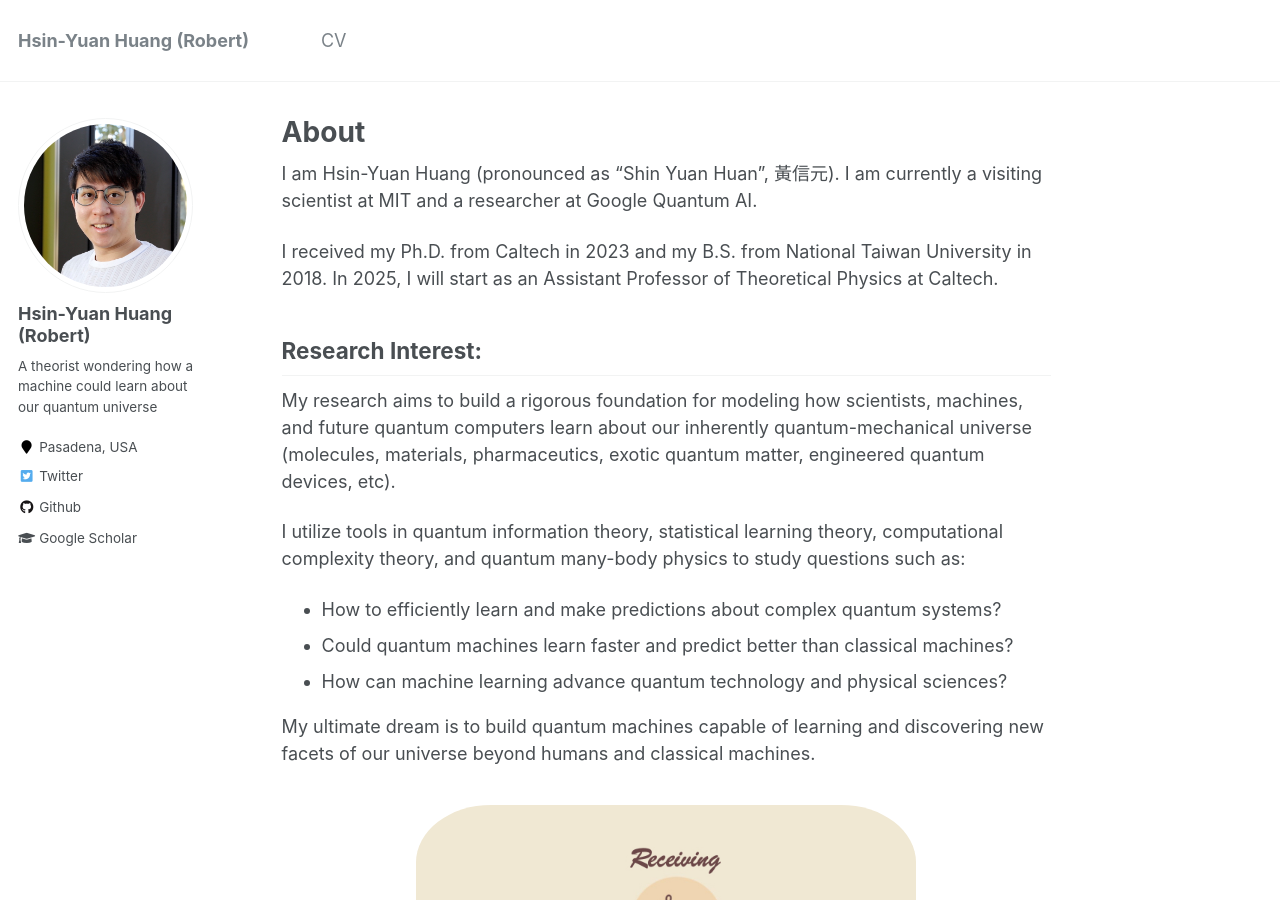
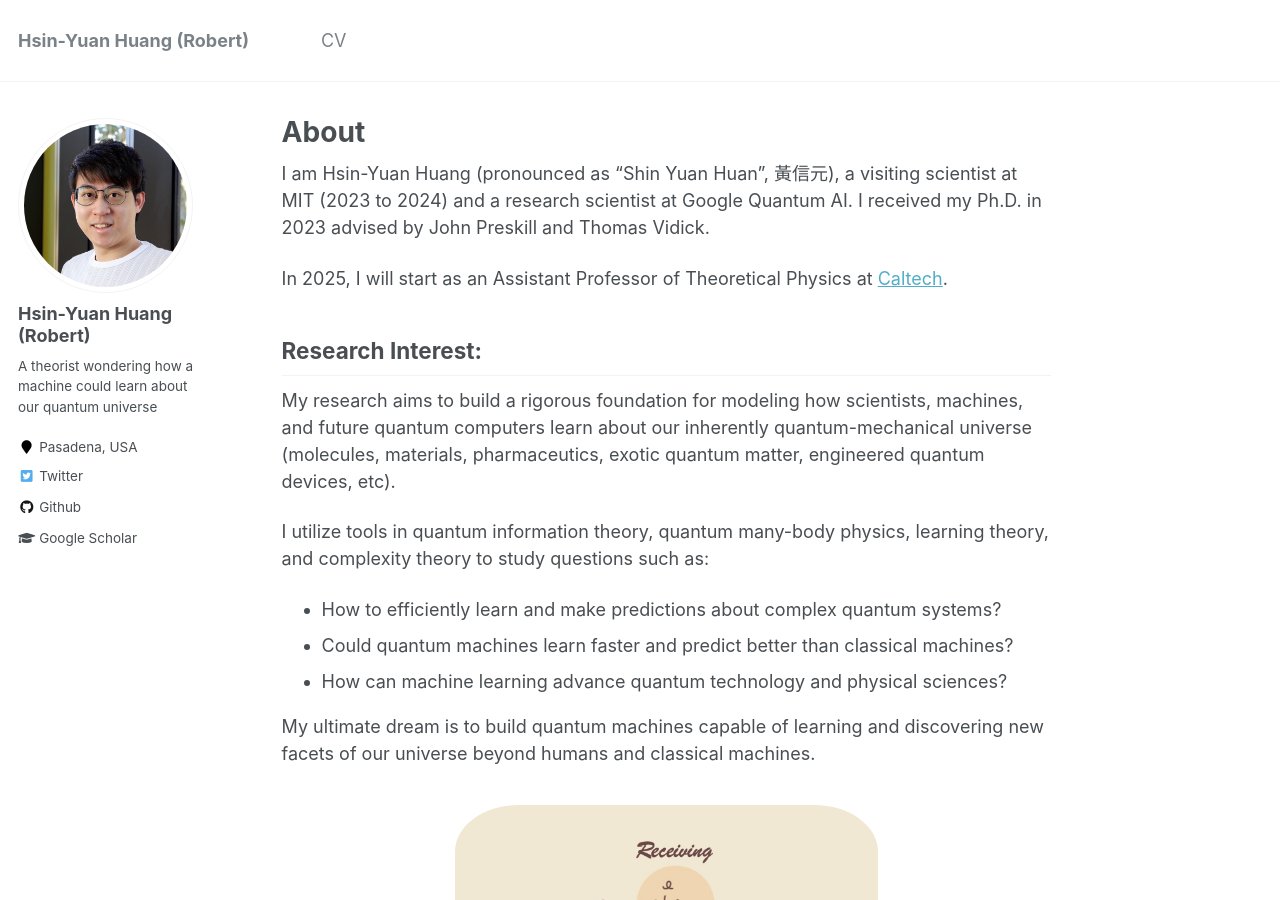
Before and after one commit to hsinyuan-huang/hsinyuan-huang.github.io, a Jekyll site: the page built from _pages/about.md, in a window 1280 px wide and 900 px high. Built offline with Jekyll 4.4.1, drawn with Linux system fonts in a browser that asks for light colours; emoji names are drawn with the system emoji font; formulas are drawn with MathJax 3.

Commit message:
Update CV

```diff
--- a/_pages/about.md
+++ b/_pages/about.md
@@ -8,15 +8,15 @@ redirect_from:
   - /about.html
 ---
 
-I am Hsin-Yuan Huang (pronounced as "Shin Yuan Huan", 黃信元). I am currently a visiting scientist at MIT and a researcher at Google Quantum AI.
+I am Hsin-Yuan Huang (pronounced as "Shin Yuan Huan", 黃信元), a visiting scientist at MIT (2023 to 2024) and a research scientist at Google Quantum AI. I received my Ph.D. in 2023 advised by John Preskill and Thomas Vidick.
 
-I received my Ph.D. from Caltech in 2023 and my B.S. from National Taiwan University in 2018. In 2025, I will start as an Assistant Professor of Theoretical Physics at Caltech.
+In 2025, I will start as an Assistant Professor of Theoretical Physics at <a href="https://www.caltech.edu/" target="_blank">Caltech</a>.
 
 ## Research Interest:
 
 My research aims to build a rigorous foundation for modeling how scientists, machines, and future quantum computers learn about our inherently quantum-mechanical universe (molecules, materials, pharmaceutics, exotic quantum matter, engineered quantum devices, etc).
 
-I utilize tools in quantum information theory, statistical learning theory, computational complexity theory, and quantum many-body physics to study questions such as:
+I utilize tools in quantum information theory, quantum many-body physics, learning theory, and complexity theory to study questions such as:
 * How to efficiently learn and make predictions about complex quantum systems?
 * Could quantum machines learn faster and predict better than classical machines?
 * How can machine learning advance quantum technology and physical sciences?
@@ -26,7 +26,7 @@ My ultimate dream is to build quantum machines capable of learning and discoveri
 <center>
 <img src="assets/img/Intelligence.jpg"
      alt="Cartoon depiction of intelligence"
-     style="text-align:center; width:65%; border-radius:15%; padding-top:15px; padding-bottom:1px" />
+     style="text-align:center; width:55%; border-radius:15%; padding-top:15px; padding-bottom:1px" />
 </center>
 
 ## Publications:
```
Also changed, not shown: 1 other file.
